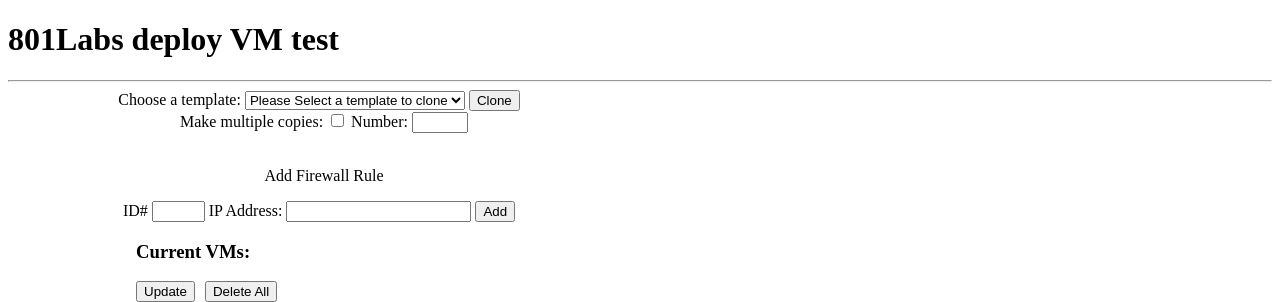
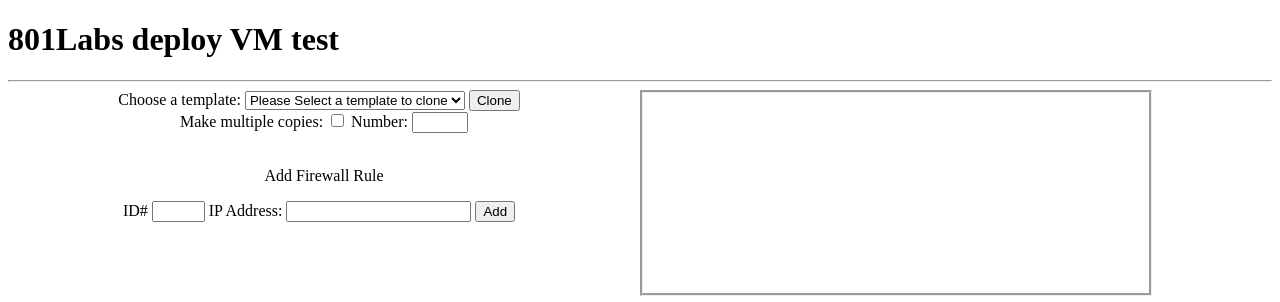
Before and after one commit to n1ghtBl00d/VM-deployer, a Flask app: page / in a window 1280 px wide. Shown: the top 302 px of the page. Run offline with Flask 3, Linux system fonts and the light colour scheme.

Commit message:
Added log of status messages

```diff
--- a/static/js/backend.js
+++ b/static/js/backend.js
@@ -70,7 +70,8 @@ function addFirewallRule(){
 socket.on("statusUpdate", (data) => {
     console.log("statusUpdate");
     console.log(data.status);
-    document.getElementById('output').innerHTML = "<p>ID: " + data.newID + " - " + data.status + "</p>";
+    date = new Date();
+    document.getElementById('output').innerHTML = "<p><span style='color:#00f;'>"+ date.toLocaleTimeString('en', {timeZone: 'America/Denver'}).split(' ')[0] + "></span> ID: " + data.newID + " - " + data.status + "</p>" + document.getElementById('output').innerHTML;
 
 });
 
--- a/templates/index.html
+++ b/templates/index.html
@@ -24,6 +24,17 @@
 
         button {
             margin-right: 10px;
+        }
+
+        .scrollabletextbox {
+            height:200px;
+            width:80%;
+            font-family: Verdana, Tahoma, Arial, Helvetica, sans-serif;
+            font-size: 82%;
+            overflow:scroll;
+            border-style: groove;
+            text-align: left;
+            line-height: 0.5;
         }
         </style>
 </head>
@@ -57,7 +68,7 @@
 
         </div>
         <div style="width: 50%; float: right;">
-            <p id="output"></p>
+            <div id="output" class="scrollabletextbox"></div>
         </div>
     </div>
     <div id="vmListDiv" style="width: 80vw; margin-left: 10vw;">
```
